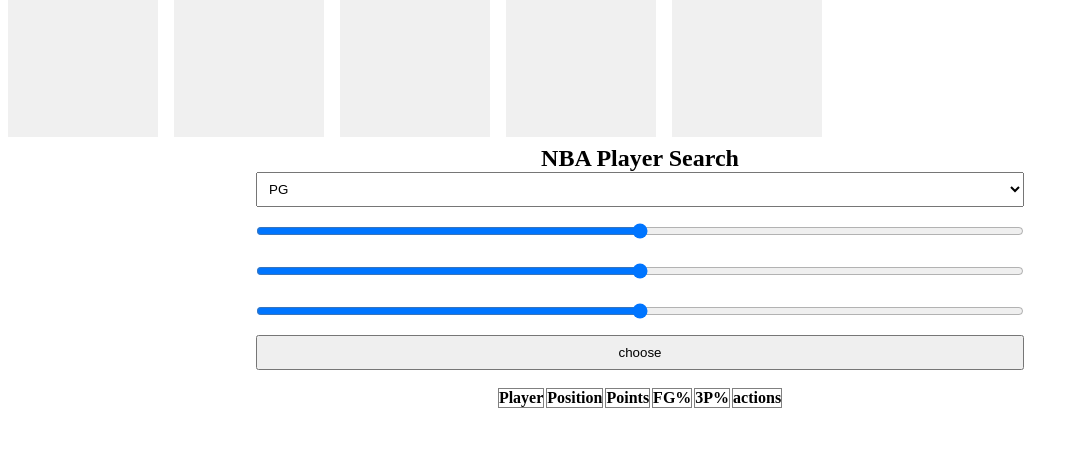
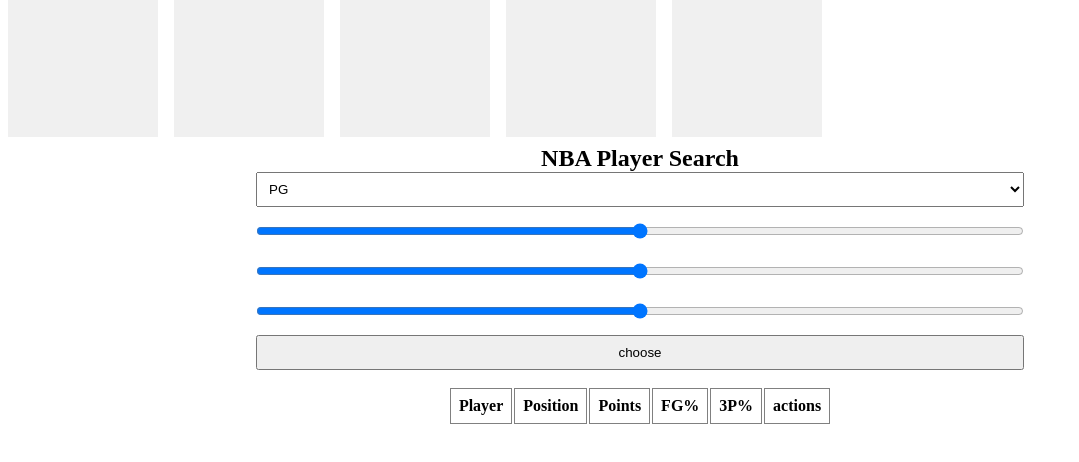
Before and after one commit to shlomogratzer/test_fs_3, a plain HTML site: page index.html in a window 1280 px wide. Shown: the part 58-520 px from the top of the page, without its empty margins (0-1079 px from the left). Drawn offline with Linux system fonts and the light colour scheme.

Commit message:
add base css

```diff
--- a/style.css
+++ b/style.css
@@ -2,6 +2,9 @@
     margin: 0;
     padding: 0;
     box-sizing: border-box;
+}
+button{
+    padding: 8px;
 }
 header{
     display: flex;
@@ -10,6 +13,7 @@
 #player{
     display: flex;
 }
+
 #player div{
     min-width: 150px;
     min-height: 150px;
@@ -38,6 +42,7 @@
 table{
     margin-top: 8px;
 }
-th{
+th,td{
+    padding: 8px;
     border: gray ,solid 0.5px;
 }
```
Also changed, not shown: 1 other file.
